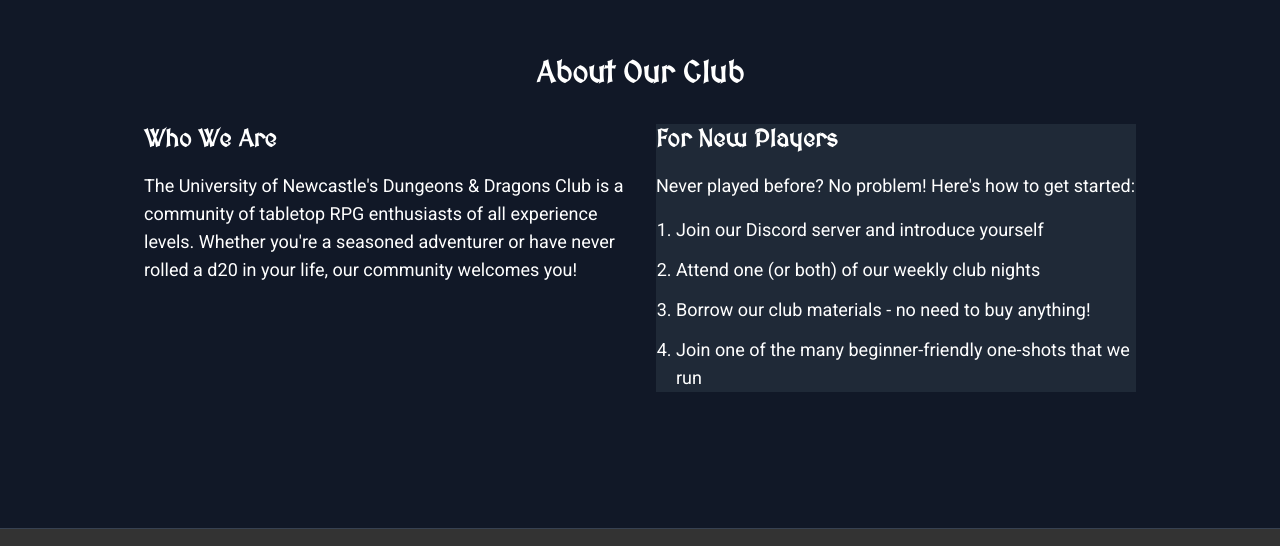
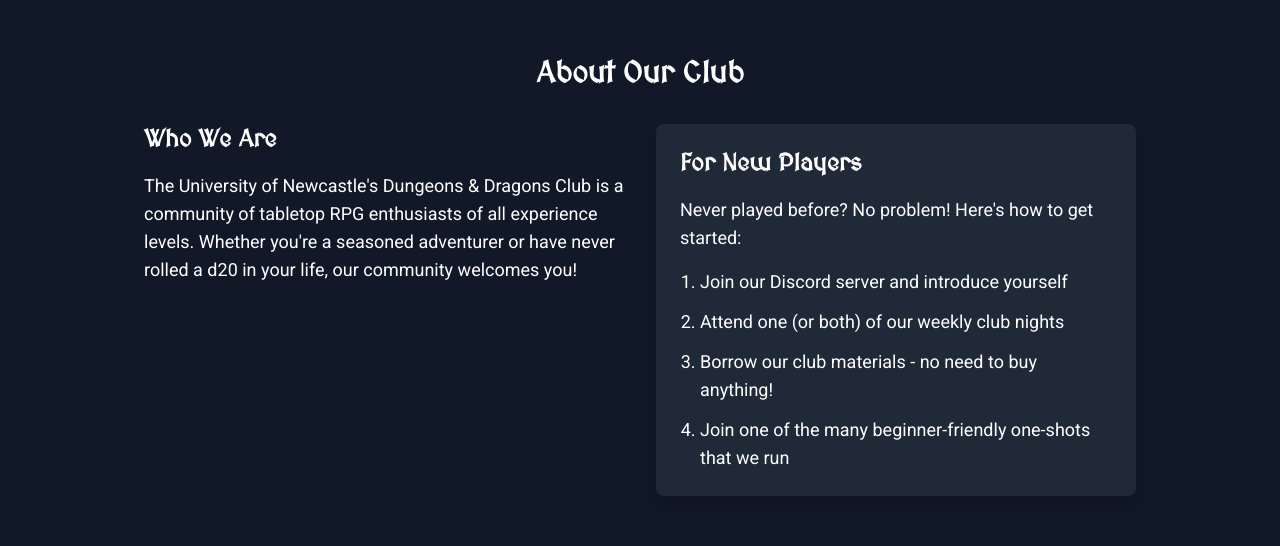
Before and after one commit to uondnd/uondnd.github.io, a plain HTML site: page index.html in a window 1280 px wide. Shown: the part 1920-2466 px from the top of the page. Drawn offline with nearby package versions, Linux system fonts and the light colour scheme.

Commit message:
Update index.html
Aaaaaaaa

```diff
--- a/index.html
+++ b/index.html
@@ -92,7 +92,7 @@
           <p class="text-lg">The University of Newcastle's Dungeons & Dragons Club is a community of tabletop RPG enthusiasts of all experience levels. Whether you're a seasoned adventurer or have never rolled a d20 in your life, our community welcomes you!</p>
         </div>
 
-        <div class=bg-gray-800 p-6 rounded-lg shadow-lg">
+        <div class="bg-gray-800 p-6 rounded-lg shadow-lg">
           <h3 class="text-2xl font-bold mb-4">For New Players</h3>
           <p class="text-lg">Never played before? No problem! Here's how to get started:</p>
           <ol class="list-decimal pl-5 space-y-3 mt-4 text-lg">
```
